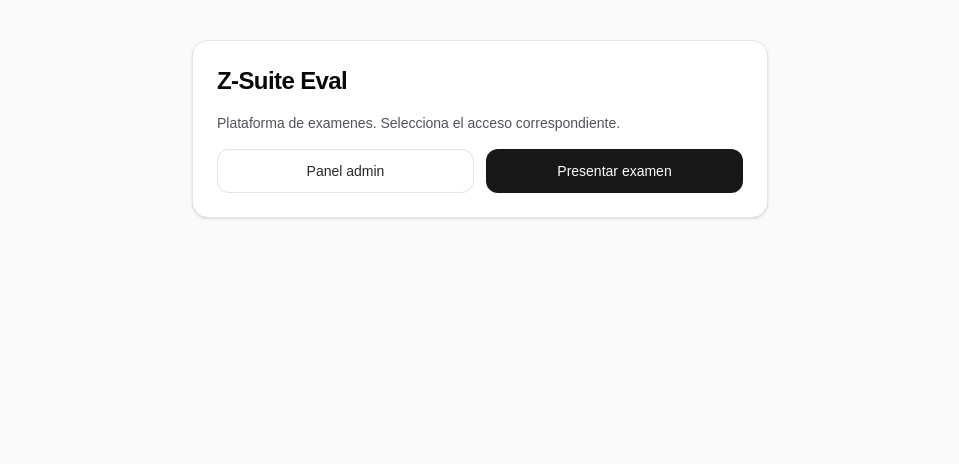
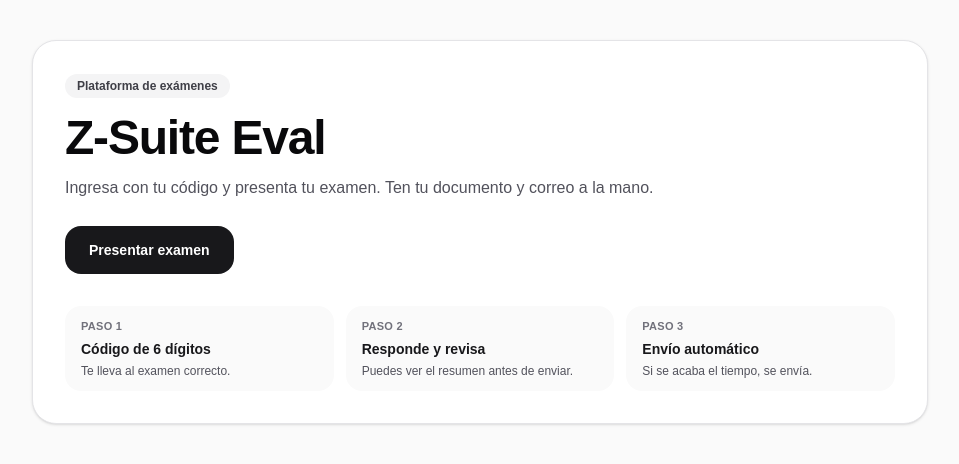
Before and after one commit to jaimezzapata/z-suite-academic-evl, a Next.js app: page / in a window 1280 px wide. Shown: the top 464 px of the page, without its empty margins (160-1119 px from the left). Built offline with nearby package versions, Linux system fonts and the light colour scheme; no server answers.

Commit message:
Ajystes a tabla paginadores

```diff
--- a/app/admin/results/results-manager.tsx
+++ b/app/admin/results/results-manager.tsx
@@ -264,7 +264,15 @@ export function ResultsManager() {
   const [onlyWithWrong, setOnlyWithWrong] = useState(false);
   const [onlyWithFraud, setOnlyWithFraud] = useState(false);
   const [sortKey, setSortKey] = useState<
-    "submittedAt" | "examName" | "examCode" | "studentFullName" | "status" | "grade0to5" | "fraudTotal" | "wrongCount"
+    | "submittedAt"
+    | "examName"
+    | "examCode"
+    | "studentFullName"
+    | "status"
+    | "grade0to5"
+    | "grade0to50"
+    | "fraudTotal"
+    | "wrongCount"
   >("submittedAt");
   const [sortDir, setSortDir] = useState<"asc" | "desc">("desc");
   const [page, setPage] = useState(0);
@@ -427,6 +435,7 @@ export function ResultsManager() {
     const get = (r: ResultRow) => {
       if (sortKey === "submittedAt") return r.submittedAt?.getTime?.() ?? 0;
       if (sortKey === "grade0to5") return r.grade0to5;
+      if (sortKey === "grade0to50") return r.grade0to50;
       if (sortKey === "fraudTotal") return r.fraudTotal;
       if (sortKey === "wrongCount") return r.wrongCount;
       if (sortKey === "examName") return r.examName.toLowerCase();
@@ -1054,9 +1063,21 @@ export function ResultsManager() {
                         setSortKey("grade0to5");
                         setSortDir((d) => (sortKey === "grade0to5" ? (d === "asc" ? "desc" : "asc") : "desc"));
                       }}
-                      className="inline-flex items-center gap-1"
+                      className="inline-flex items-center gap-1 whitespace-nowrap"
                     >
                       0-5 <ArrowUpDown className="h-3.5 w-3.5" />
+                    </button>
+                  </th>
+                  <th className="px-3 py-2">
+                    <button
+                      type="button"
+                      onClick={() => {
+                        setSortKey("grade0to50");
+                        setSortDir((d) => (sortKey === "grade0to50" ? (d === "asc" ? "desc" : "asc") : "desc"));
+                      }}
+                      className="inline-flex items-center gap-1 whitespace-nowrap"
+                    >
+                      0-50 <ArrowUpDown className="h-3.5 w-3.5" />
                     </button>
                   </th>
                   <th className="px-3 py-2">
@@ -1130,7 +1151,12 @@ export function ResultsManager() {
                         {r.status}
                       </span>
                     </td>
-                    <td className="px-3 py-2 font-semibold text-zinc-900 tabular-nums">{r.grade0to5.toFixed(2)}</td>
+                    <td className="px-3 py-2 text-right font-semibold text-zinc-900 tabular-nums">
+                      {r.grade0to5.toFixed(2)}
+                    </td>
+                    <td className="px-3 py-2 text-right font-semibold text-zinc-900 tabular-nums">
+                      {r.grade0to50.toFixed(0)}
+                    </td>
                     <td className="px-3 py-2">
                       <span className="font-semibold text-zinc-900 tabular-nums">{r.fraudTotal}</span>
                     </td>
@@ -1173,7 +1199,7 @@ export function ResultsManager() {
                 ))}
                 {!visibleRows.length ? (
                   <tr>
-                    <td colSpan={10} className="px-3 py-8 text-center text-sm text-zinc-500">
+                    <td colSpan={11} className="px-3 py-8 text-center text-sm text-zinc-500">
                       No hay resultados para mostrar.
                     </td>
                   </tr>
--- a/app/exam/page.tsx
+++ b/app/exam/page.tsx
@@ -975,7 +975,7 @@ export default function ExamPublicPage() {
   }
 
   function isQuestionFullyCorrect(q: SnapshotQuestion) {
-    const earned = evaluateQuestion(q, answers[q.questionId]);
+    const earned = evaluateQuestion(q, answersRef.current[q.questionId]);
     if (!Number.isFinite(earned)) return false;
     if (q.type === "open_concept") return earned > 0;
     return earned >= q.points && q.points > 0;
@@ -989,6 +989,7 @@ export default function ExamPublicPage() {
     setSubmitting(true);
     setError(null);
     try {
+      const currentAnswers = answersRef.current;
       const totalQuestionsLocal = displayQuestions.length;
       const correctCount = displayQuestions.reduce((acc, q) => acc + (isQuestionFullyCorrect(q) ? 1 : 0), 0);
       const valuePerQuestion0to5 = totalQuestionsLocal > 0 ? 5 / totalQuestionsLocal : 0;
@@ -1008,7 +1009,7 @@ export default function ExamPublicPage() {
 
       await updateDoc(doc(firestore, "attempts", attemptId), {
         status: opts?.forcedStatus ?? (expired ? "submitted_expired" : "submitted"),
-        answers,
+        answers: currentAnswers,
         correctCount,
         questionCount: totalQuestionsLocal,
         questionOrder,
--- a/app/page.tsx
+++ b/app/page.tsx
@@ -1,24 +1,44 @@
 export default function Home() {
   return (
     <div className="min-h-screen bg-zinc-50 px-4 py-10">
-      <main className="mx-auto grid w-full max-w-xl gap-4 rounded-2xl border border-zinc-200 bg-white p-6 shadow-sm">
-        <h1 className="text-2xl font-semibold tracking-tight text-zinc-950">Z-Suite Eval</h1>
-        <p className="text-sm text-zinc-600">
-          Plataforma de examenes. Selecciona el acceso correspondiente.
+      <main className="mx-auto w-full max-w-4xl">
+        <div className="rounded-3xl border border-zinc-200 bg-white p-6 shadow-sm sm:p-8">
+          <div className="inline-flex items-center gap-2 rounded-full bg-zinc-100 px-3 py-1 text-xs font-semibold text-zinc-700">
+            Plataforma de exámenes
+          </div>
+          <h1 className="mt-4 text-4xl font-semibold tracking-tight text-zinc-950 sm:text-5xl">
+            Z-Suite Eval
+          </h1>
+          <p className="mt-3 max-w-2xl text-base leading-7 text-zinc-600">
+            Ingresa con tu código y presenta tu examen. Ten tu documento y correo a la mano.
           </p>
-        <div className="grid gap-3 sm:grid-cols-2">
-          <a
-            href="/admin/login"
-            className="flex h-11 items-center justify-center rounded-xl border border-zinc-200 text-sm font-medium text-zinc-800 hover:bg-zinc-100"
-          >
-            Panel admin
-          </a>
+
+          <div className="mt-6 flex flex-col gap-3 sm:flex-row">
             <a
               href="/exam"
-            className="flex h-11 items-center justify-center rounded-xl bg-zinc-900 text-sm font-medium text-white hover:bg-zinc-800"
+              className="inline-flex h-12 items-center justify-center rounded-2xl bg-zinc-900 px-6 text-sm font-semibold text-white hover:bg-zinc-800"
             >
               Presentar examen
             </a>
+          </div>
+
+          <div className="mt-8 grid gap-3 sm:grid-cols-3">
+            <div className="rounded-2xl bg-zinc-50 px-4 py-3">
+              <p className="text-[11px] font-semibold uppercase tracking-wide text-zinc-500">Paso 1</p>
+              <p className="mt-1 text-sm font-semibold text-zinc-900">Código de 6 dígitos</p>
+              <p className="mt-1 text-xs text-zinc-600">Te lleva al examen correcto.</p>
+            </div>
+            <div className="rounded-2xl bg-zinc-50 px-4 py-3">
+              <p className="text-[11px] font-semibold uppercase tracking-wide text-zinc-500">Paso 2</p>
+              <p className="mt-1 text-sm font-semibold text-zinc-900">Responde y revisa</p>
+              <p className="mt-1 text-xs text-zinc-600">Puedes ver el resumen antes de enviar.</p>
+            </div>
+            <div className="rounded-2xl bg-zinc-50 px-4 py-3">
+              <p className="text-[11px] font-semibold uppercase tracking-wide text-zinc-500">Paso 3</p>
+              <p className="mt-1 text-sm font-semibold text-zinc-900">Envío automático</p>
+              <p className="mt-1 text-xs text-zinc-600">Si se acaba el tiempo, se envía.</p>
+            </div>
+          </div>
         </div>
       </main>
     </div>
--- /dev/null
+++ b/app/student/page.tsx
@@ -0,0 +1,5 @@
+import { redirect } from "next/navigation";
+
+export default function StudentHomePage() {
+  redirect("/exam");
+}
--- a/lib/text/normalize.ts
+++ b/lib/text/normalize.ts
@@ -10,23 +10,6 @@ function isValidText(input: string) {
   return /^[\p{L}\p{M}0-9 .,'-]+$/u.test(input);
 }
 
-function toTitleToken(token: string, locale: string) {
-  if (!token) return token;
-  const lower = token.toLocaleLowerCase(locale);
-  return lower[0]?.toLocaleUpperCase(locale) + lower.slice(1);
-}
-
-function normalizeTokenSmart(token: string, locale: string) {
-  if (!token) return token;
-
-  if (/^[A-Z]{2,6}$/.test(token)) return token;
-  if (/^m\d+$/i.test(token)) return `M${token.slice(1)}`;
-  if (/^\d+[A-Za-z]$/.test(token)) return token.slice(0, -1) + token.slice(-1).toUpperCase();
-  if (/^\d+$/.test(token)) return token;
-
-  return token.toLocaleLowerCase(locale);
-}
-
 export function normalizeSentenceText(input: string, locale = "es-CO"): NormalizeResult {
   const spaced = normalizeSpaces(input);
   if (!spaced) return { ok: false, error: "El texto no puede estar vacio." };
@@ -36,14 +19,7 @@ export function normalizeSentenceText(input: string, locale = "es-CO"): Normaliz
       error: "El texto contiene caracteres no permitidos.",
     };
   }
-
-  const tokens = spaced.split(" ");
-  const normalizedTokens = tokens.map((t) => normalizeTokenSmart(t, locale));
-
-  const firstToken = normalizedTokens[0] ?? "";
-  const restTokens = normalizedTokens.slice(1).map((t) => t.toLocaleLowerCase(locale));
-  const sentence = [toTitleToken(firstToken, locale), ...restTokens].join(" ");
-  return { ok: true, value: sentence };
+  return { ok: true, value: spaced.toLocaleUpperCase(locale) };
 }
 
 export function normalizePersonNamePart(input: string, locale = "es-CO"): NormalizeResult {
@@ -52,13 +28,7 @@ export function normalizePersonNamePart(input: string, locale = "es-CO"): Normal
   if (!/^[\p{L}\p{M} .'-]+$/u.test(spaced)) {
     return { ok: false, error: "El nombre contiene caracteres no permitidos." };
   }
-
-  const parts = spaced
-    .split(" ")
-    .filter(Boolean)
-    .map((p) => toTitleToken(p, locale));
-
-  return { ok: true, value: parts.join(" ") };
+  return { ok: true, value: spaced.toLocaleUpperCase(locale) };
 }
 
 export function normalizeFullName(firstName: string, lastName: string, locale = "es-CO"): NormalizeResult {
```
Lines whose indentation alone changed are shown as unchanged.
